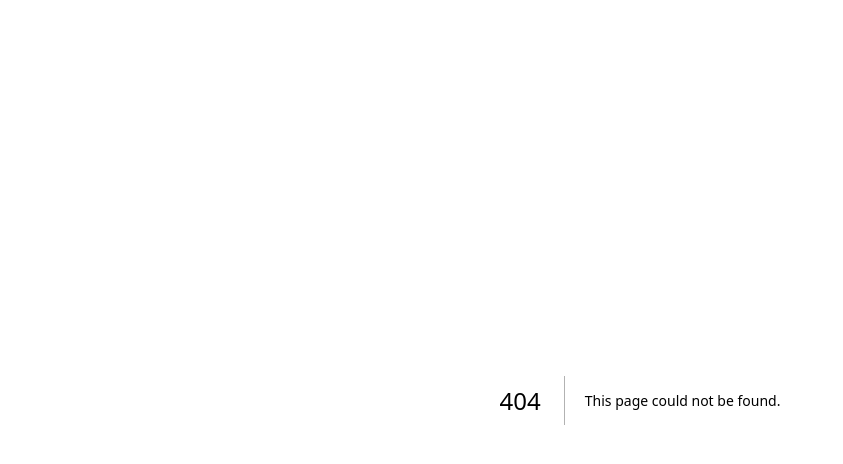
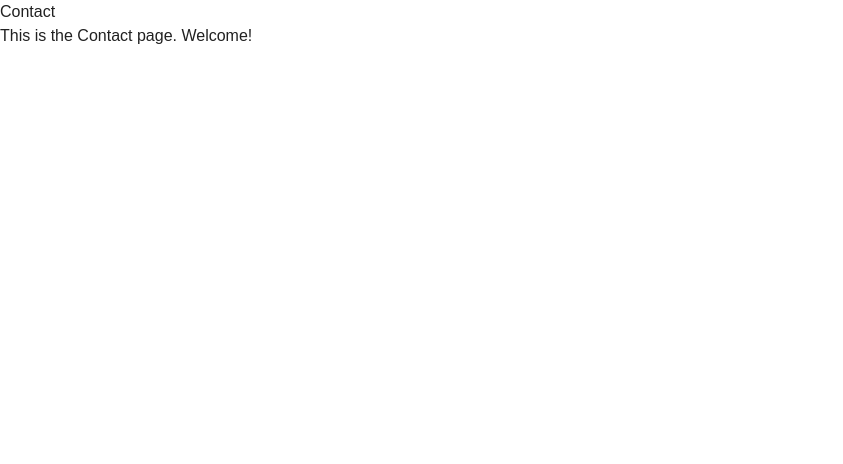
Before and after one commit to kchild89/Mtech-ImageGallery, a Next.js app: page /contact in a window 1280 px wide. Before the commit this address had no page. Shown: the top 464 px of the page, without its empty margins (0-843 px from the left). Built offline with nearby package versions, Linux system fonts and the light colour scheme.

Commit message:
Add contact page

```diff
--- /dev/null
+++ b/src/app/contact/page.js
@@ -0,0 +1,8 @@
+export default function Contact() {
+  return (
+    <div>
+      <h1>Contact</h1>
+      <p>This is the Contact page. Welcome!</p>
+    </div>
+  );
+}
```
